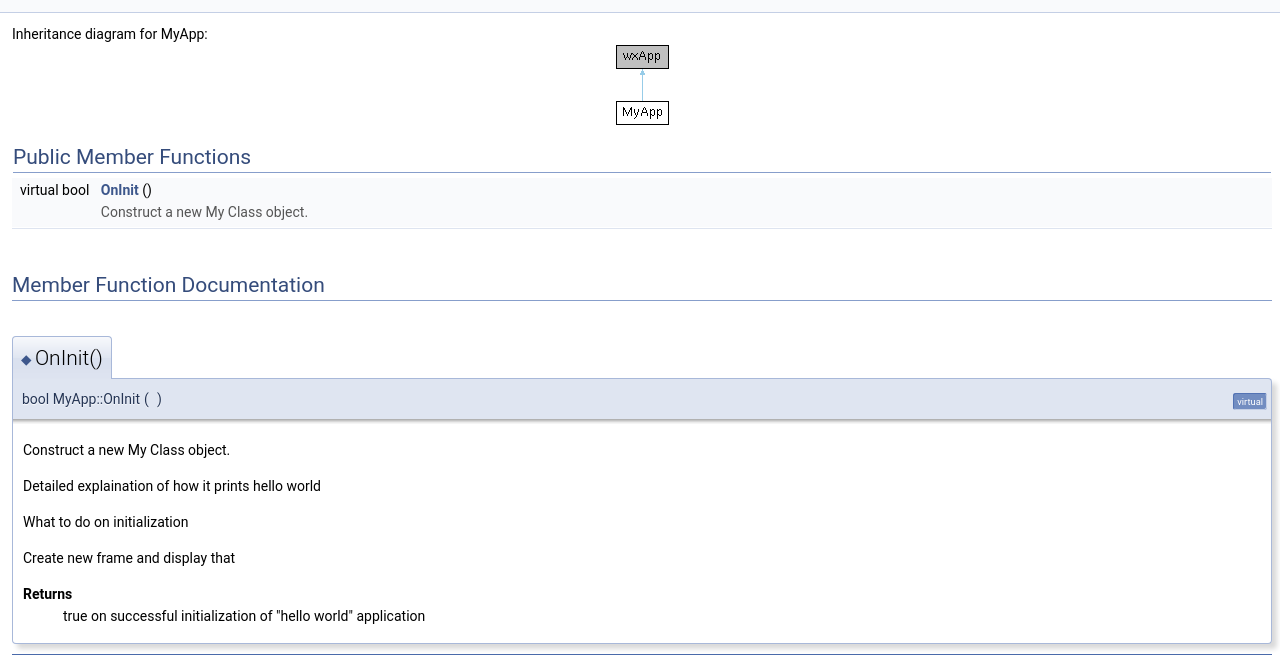
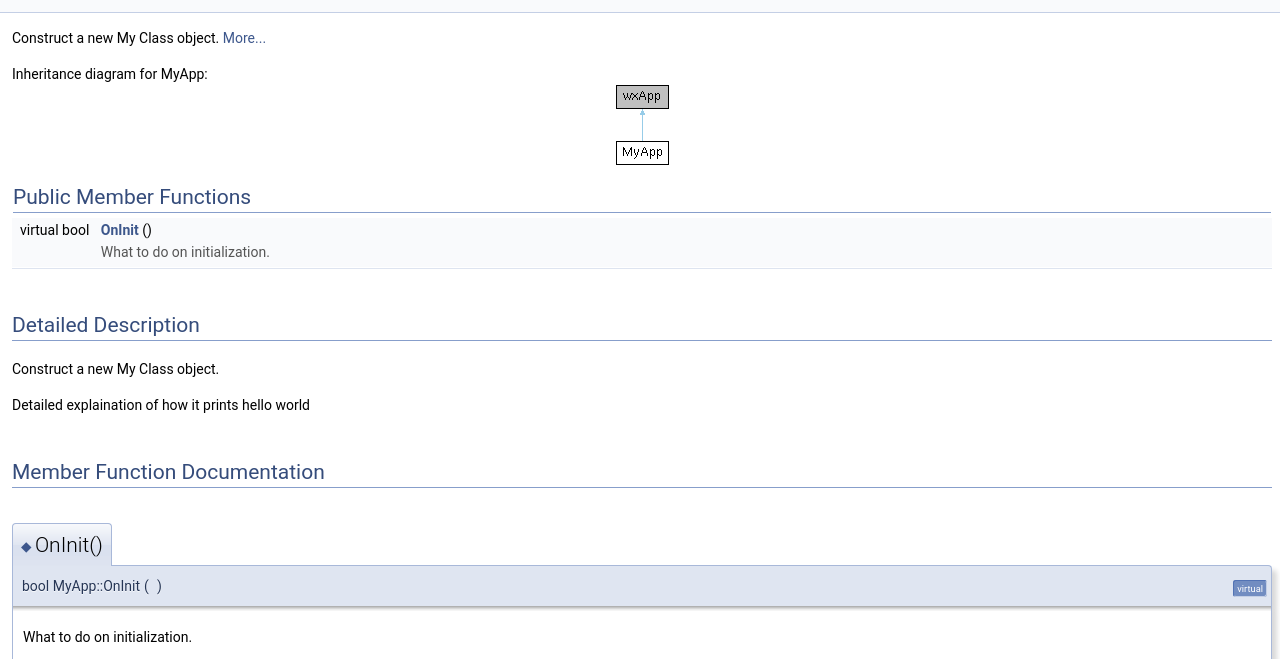
Before and after one commit to ravimohan1991/UnrealDeKompiler, a plain HTML site: page class_my_app.html in a window 1280 px wide. Shown: the part 139-798 px from the top of the page. Drawn offline with Linux system fonts and the light colour scheme.

Commit message:
deploy: 11d5f99aac56ab6832a469b20b547b4e610d13d3

```diff
--- a/class_my_app.html
+++ b/class_my_app.html
@@ -75,6 +75,9 @@ $(function() {
   <div class="headertitle"><div class="title">MyApp Class Reference</div></div>
 </div><!--header-->
 <div class="contents">
+
+<p>Construct a new My Class object.
+ <a href="class_my_app.html#details">More...</a></p>
 <div class="dynheader">
 Inheritance diagram for MyApp:</div>
 <div class="dyncontent">
@@ -85,10 +88,13 @@ Inheritance diagram for MyApp:</div>
 <tr class="heading"><td colspan="2"><h2 class="groupheader"><a id="pub-methods" name="pub-methods"></a>
 Public Member Functions</h2></td></tr>
 <tr class="memitem:a79fa75d1155f0e85e20f2869538296d6"><td class="memItemLeft" align="right" valign="top">virtual bool&#160;</td><td class="memItemRight" valign="bottom"><a class="el" href="class_my_app.html#a79fa75d1155f0e85e20f2869538296d6">OnInit</a> ()</td></tr>
-<tr class="memdesc:a79fa75d1155f0e85e20f2869538296d6"><td class="mdescLeft">&#160;</td><td class="mdescRight">Construct a new My Class object.  <br /></td></tr>
+<tr class="memdesc:a79fa75d1155f0e85e20f2869538296d6"><td class="mdescLeft">&#160;</td><td class="mdescRight">What to do on initialization.  <br /></td></tr>
 <tr class="separator:a79fa75d1155f0e85e20f2869538296d6"><td class="memSeparator" colspan="2">&#160;</td></tr>
 </table>
-<h2 class="groupheader">Member Function Documentation</h2>
+<a name="details" id="details"></a><h2 class="groupheader">Detailed Description</h2>
+<div class="textblock"><p>Construct a new My Class object. </p>
+<p>Detailed explaination of how it prints hello world </p>
+</div><h2 class="groupheader">Member Function Documentation</h2>
 <a id="a79fa75d1155f0e85e20f2869538296d6" name="a79fa75d1155f0e85e20f2869538296d6"></a>
 <h2 class="memtitle"><span class="permalink"><a href="#a79fa75d1155f0e85e20f2869538296d6">&#9670;&#160;</a></span>OnInit()</h2>
 
@@ -112,9 +118,7 @@ Public Member Functions</h2></td></tr>
 </table>
 </div><div class="memdoc">
 
-<p>Construct a new My Class object. </p>
-<p>Detailed explaination of how it prints hello world</p>
-<p>What to do on initialization</p>
+<p>What to do on initialization. </p>
 <p>Create new frame and display that</p>
 <dl class="section return"><dt>Returns</dt><dd>true on successful initialization of "hello world" application </dd></dl>
 
```
Also changed, not shown: _u_d_k_chief_8cpp.html (+1 -0 lines), annotated.html (+1 -1 lines), hierarchy.html (+1 -1 lines).
